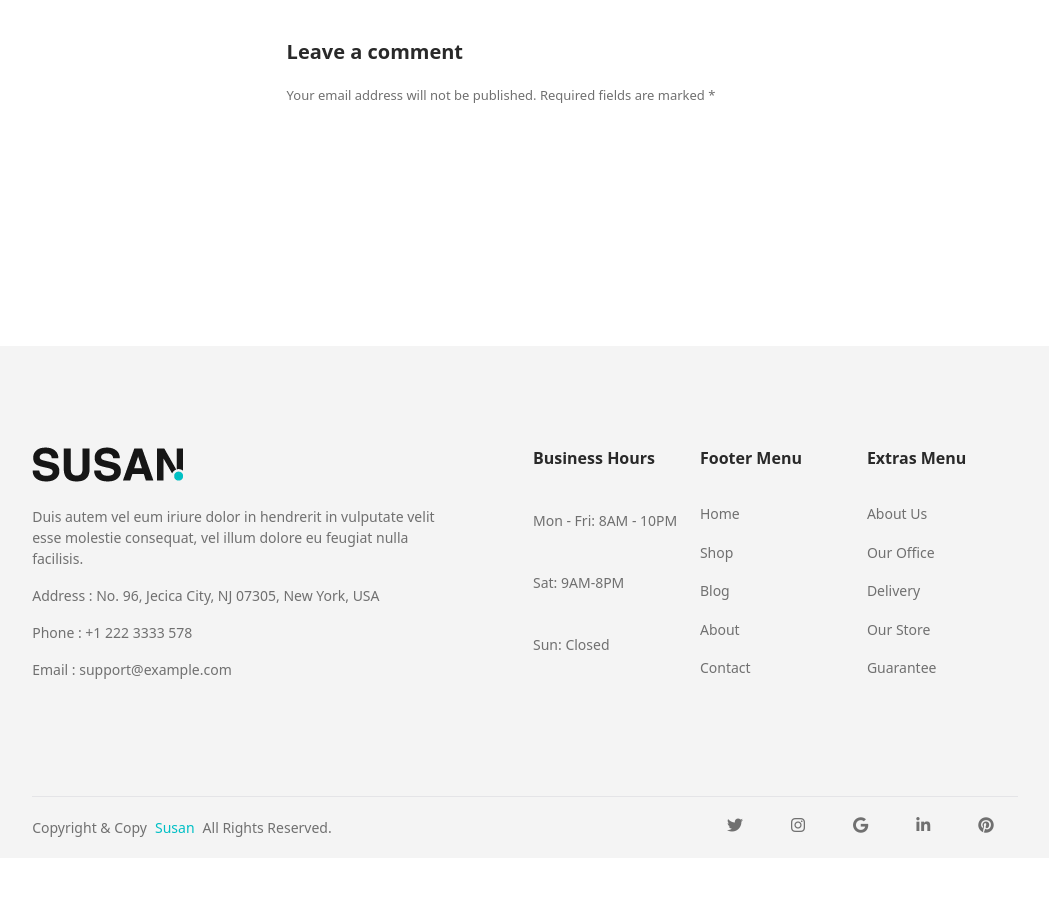
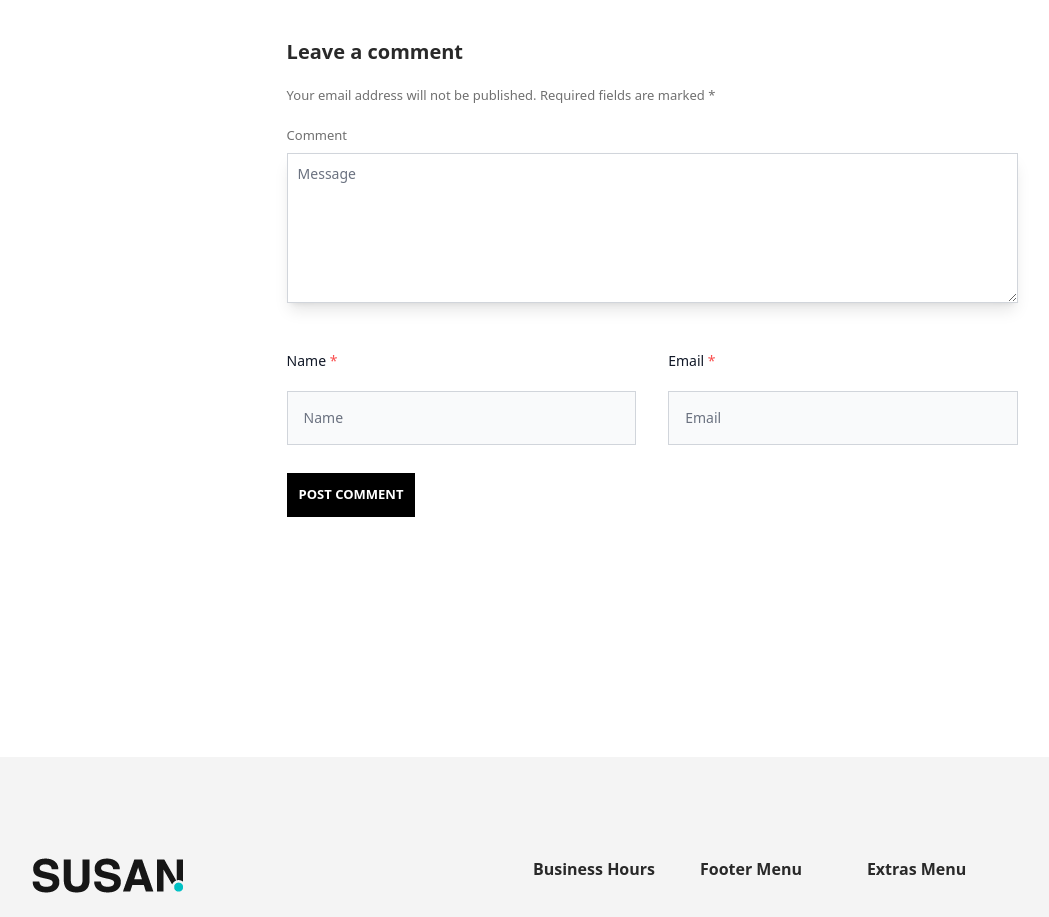
Before and after one commit to LongLH3008/Susan-BookStore, a React (Vite) app in the folder FE/: page /blog_detail in a window 1280 px wide. Shown: the part 2129-3046 px from the top of the page, without its empty margins (115-1164 px from the left). Before the commit the page ends 2987 px from the top, so only its background shows below. Built offline with nearby package versions, Linux system fonts and the light colour scheme.

Commit message:
done:blogDetail

```diff
--- a/FE/src/client/components/blogDetail/BlogComment.tsx
+++ b/FE/src/client/components/blogDetail/BlogComment.tsx
@@ -12,6 +12,58 @@ const BlogComment = () => {
             Your email address will not be published. Required fields are marked
             *
           </p>
+          <form action="" className="my-5">
+            <div>
+              <label
+                htmlFor="message"
+                className="block mb-2 font-medium text-[#707070]  dark:text-white"
+              >
+                Comment
+              </label>
+              <textarea
+                id="message"
+                rows={4}
+                className="block p-2.5 h-[150px]  w-full text-sm text-gray-900 focus:ring-gray-500 focus:border-gray-100  border border-gray-300 shadow-lg"
+                placeholder="Message"
+                defaultValue={""}
+              />
+            </div>
+            <div className="grid sm:grid-cols-2 gap-8 my-7">
+              <div>
+                <label
+                  htmlFor="first_name"
+                  className="block  text-sm font-medium text-gray-900 my-5"
+                >
+                  Name <span className="text-[#fa4d4d]">*</span>
+                </label>
+                <input
+                  type="text"
+                  id="first_name"
+                  className="bg-gray-50 border border-gray-300 text-gray-900 text-sm  focus:ring-gray-500 focus:border-gray-100 block w-full p-4 "
+                  placeholder="Name"
+                  required
+                />
+              </div>
+              <div>
+                <label
+                  htmlFor="last_name"
+                  className="block  text-sm font-medium text-gray-900 my-5"
+                >
+                  Email <span className="text-[#fa4d4d]">*</span>
+                </label>
+                <input
+                  type="text"
+                  id="last_name"
+                  className="bg-gray-50 border border-gray-300 text-gray-900 text-sm  focus:ring-gray-500 focus:border-gray-100 block w-full p-4  "
+                  placeholder="Email"
+                  required
+                />
+              </div>
+            </div>
+            <button className="bg-[#000] text-[#fff] hover:bg-[#00bfc5] p-3 focus:scale-95 font-semibold">
+              POST COMMENT
+            </button>
+          </form>
         </div>
       </div>
     </>
```
